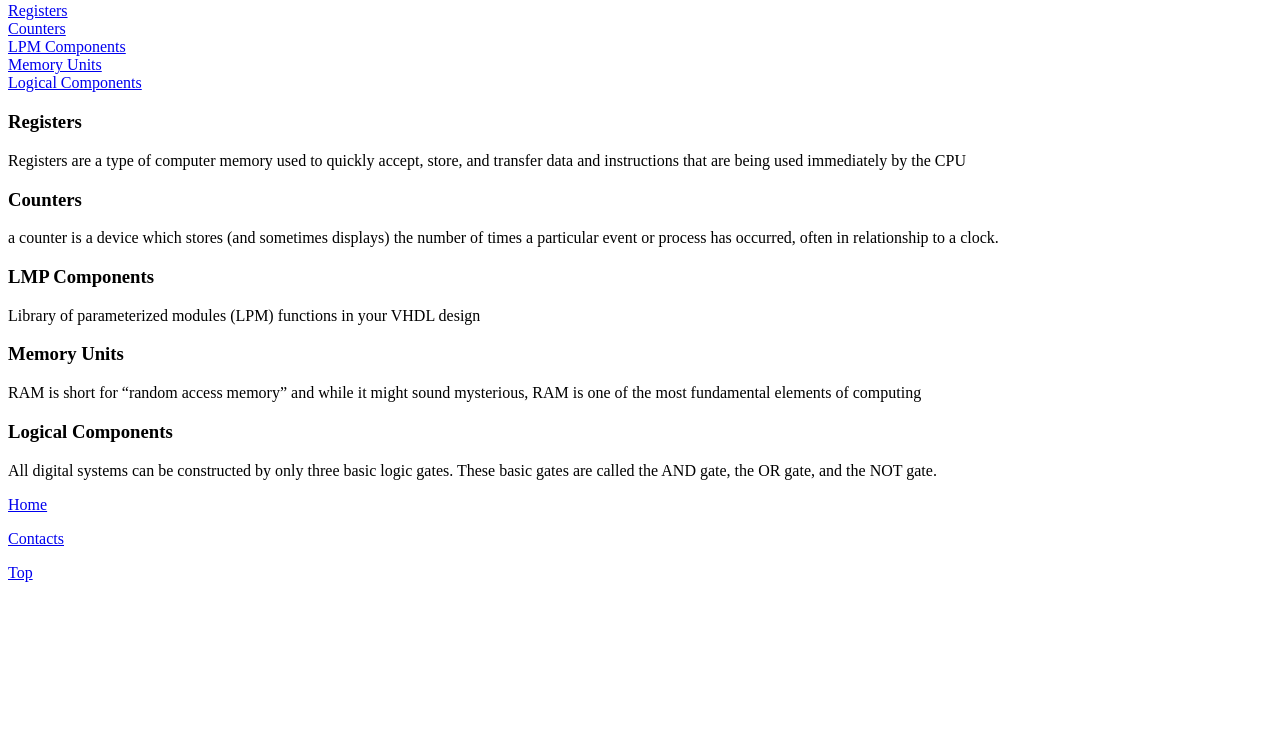
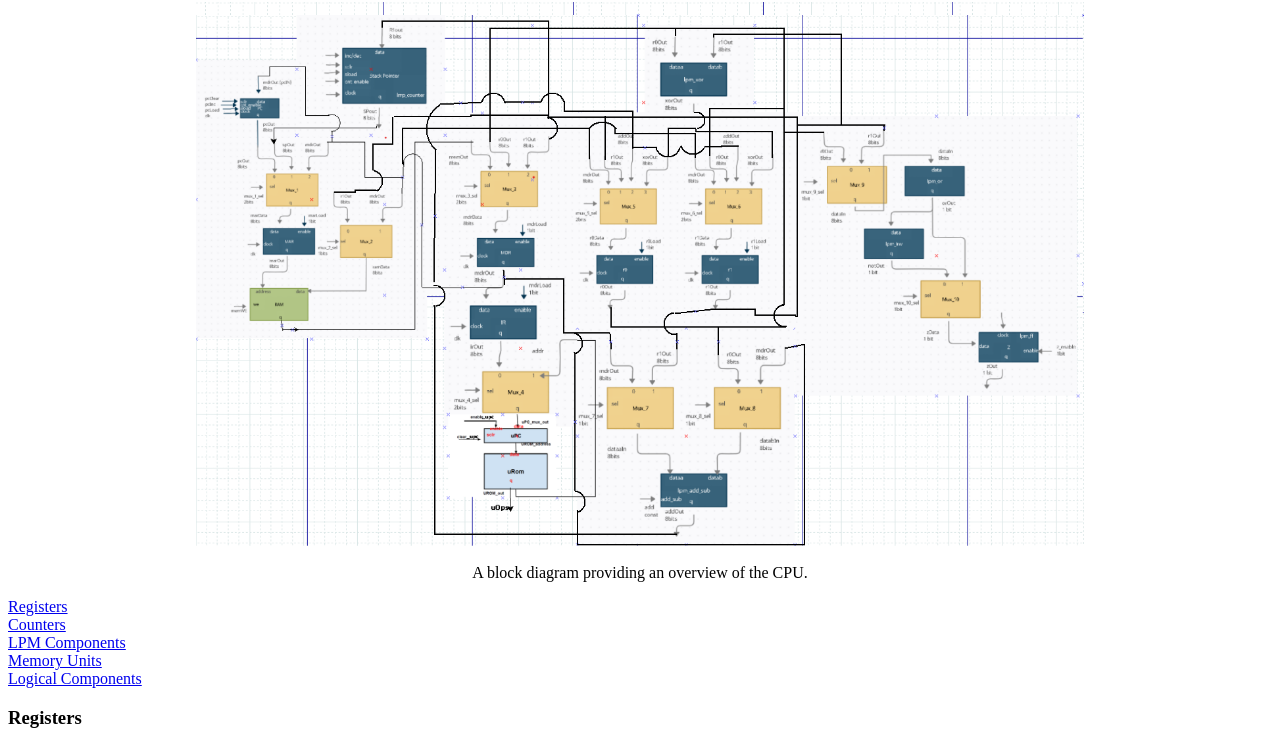
Before and after one commit to sayem-ux/emu_b, a plain HTML site: page chapters/chapter4.html in a window 1280 px wide. Shown: the part 64-800 px from the top of the page. Drawn offline with Linux system fonts and the light colour scheme.

Commit message:
Adding code for images

```diff
--- a/chapters/chapter4.html
+++ b/chapters/chapter4.html
@@ -1,10 +1,23 @@
 <html>
     <head>
         <title>Diagram</title>
+        <link rel="stylesheet" href="../styles.css">
     </head>
 
     <body>
         <h1 id="top">Diagram</h1>
+
+        <figure>
+            <img src="../images/cpuOrganization.png" alt="Block Diagram of CPU"
+            title="Block Diagram provides all the connections within the CPU."
+                class="center">
+            <br />
+
+            <figcaption align=middle>A block diagram providing an overview of the CPU.</figcaption>
+        </figure>
+
+
+
         <a href="#Registers">Registers</a><br />
         <a href="#Counters">Counters</a><br />
         <a href="#LPM_Components">LPM Components</a><br />
@@ -35,6 +48,8 @@
                 basic logic gates. These basic gates are called
                 the AND gate, the OR gate, and the NOT gate.</p>
 
+
+
         <p><a href="../index.html">Home</p>
         <p><a href="../index.html#About">Contacts</p>
         <p><a href="#top">Top</a></p>
--- a/styles.css
+++ b/styles.css
@@ -1,7 +1,14 @@
-body {
+#body {
     background-color: black;
 }
 
-h1 {
+#h1 {
     background-color: yellow;
 }
+
+.center {
+    display: block;
+    margin-left: auto;
+    margin-right: auto;
+    width: 75%
+}
```
Also changed, not shown: Review.txt, chapters/tables.html (added), images/cpuOrganization.png (added).
